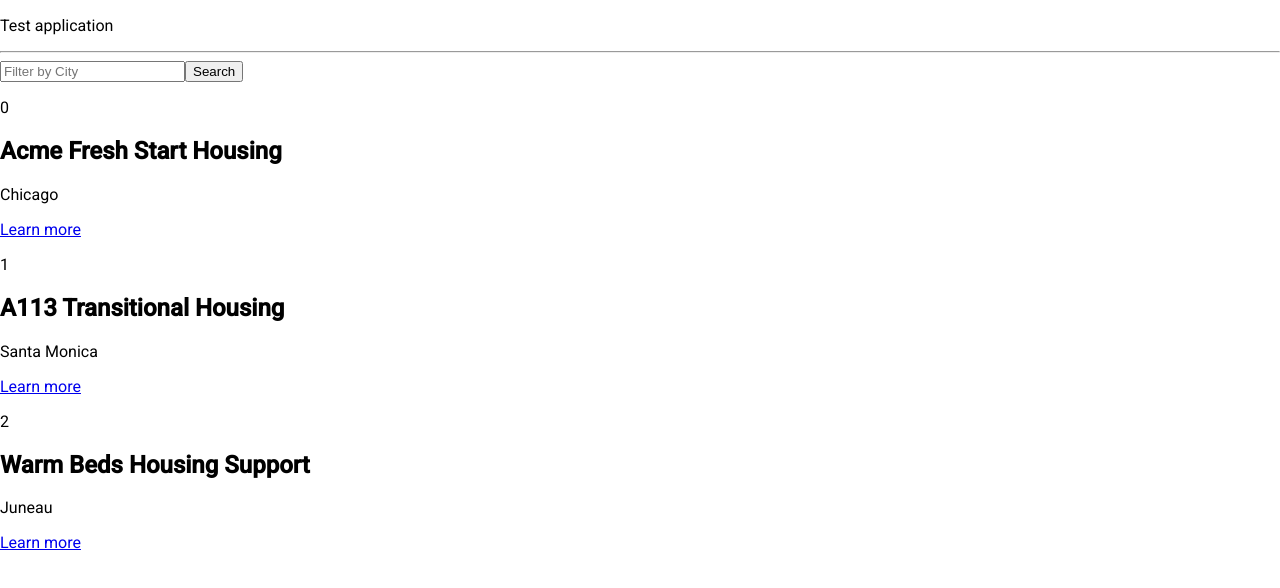
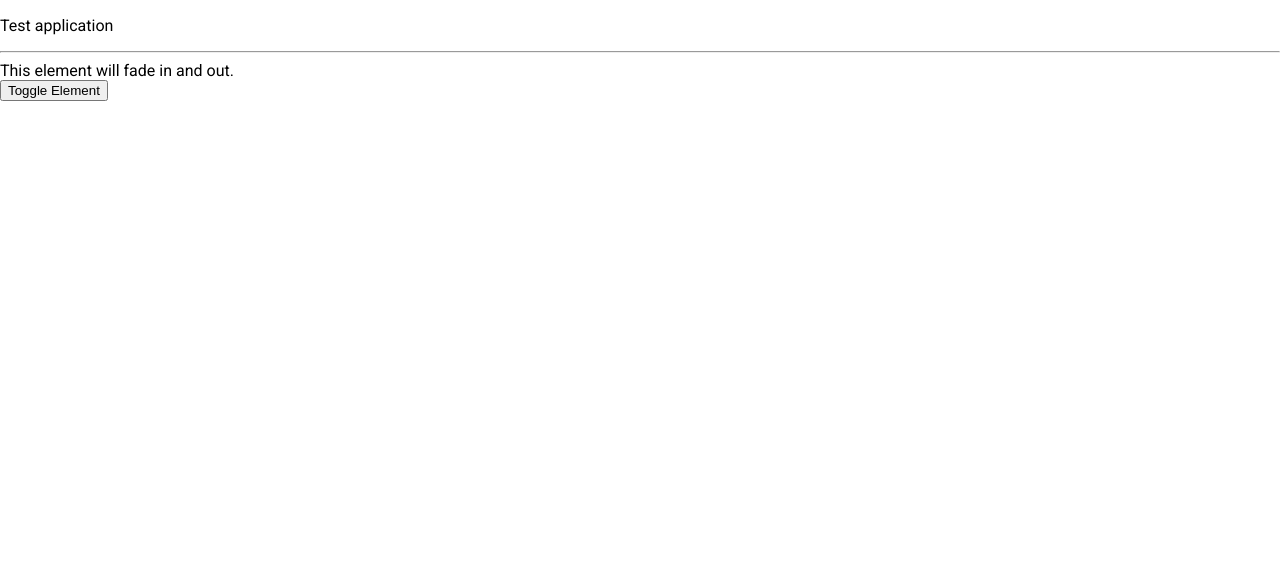
Before and after one commit to kskannandotwin/my-first-angular-app, an Angular app: page / in a window 1280 px wide. Shown: the top 588 px of the page. Built offline with nearby package versions, Linux system fonts and the light colour scheme; data requests are answered from the project's data file.

Commit message:
16.12.2024-a
animate method tested

```diff
--- /dev/null
+++ b/src/app/animate/animate.component.html
@@ -0,0 +1,4 @@
+<div [@fadeAnimation]="showElement ? true : null" *ngIf="showElement">
+    This element will fade in and out.
+</div>
+<button (click)="toggleElement()">Toggle Element</button>
--- /dev/null
+++ b/src/app/animate/animate.component.ts
@@ -0,0 +1,25 @@
+import { Component } from '@angular/core';
+import { CommonModule } from '@angular/common';
+import { animate, state, style, transition, trigger } from '@angular/animations';
+
+export const fadeAnimation = trigger('fadeAnimation', [
+  state('void', style({ opacity: 0 })), // Initial state
+  state('*', style({ opacity: 1 })),    // Final state
+  transition(':enter', [animate('500ms ease-in')]), // Enter animation
+  transition(':leave', [animate('300ms ease-out')])   // Exit animation
+]);
+
+@Component({
+  selector: 'app-animate',
+  imports: [CommonModule],
+  templateUrl: './animate.component.html',
+  styleUrl: './animate.component.css',
+  animations: [fadeAnimation],
+})
+export class AnimateComponent {
+  showElement = true;
+
+  toggleElement() {
+    this.showElement = !this.showElement;
+  }
+}
--- a/src/app/app.routes.ts
+++ b/src/app/app.routes.ts
@@ -1,8 +1,10 @@
 import { Routes } from '@angular/router';
 import { HomeComponent } from './home/home.component';
 import { DetailsComponent } from './details/details.component';
+import { AnimateComponent } from './animate/animate.component';
 
 export const routes: Routes = [
-    { path: '', component: HomeComponent, title: 'Home Page' },
-    { path: 'details/:id', component: DetailsComponent, title: 'Details Page' }
+    // { path: '', component: HomeComponent, title: 'Home Page' },
+    // { path: 'details/:id', component: DetailsComponent, title: 'Details Page' }
+    { path: '', component: AnimateComponent }
 ];
```
Also changed, not shown: src/app/animate/animate.component.css (added), 1 other file (tests, documents, lock files or other folders).
